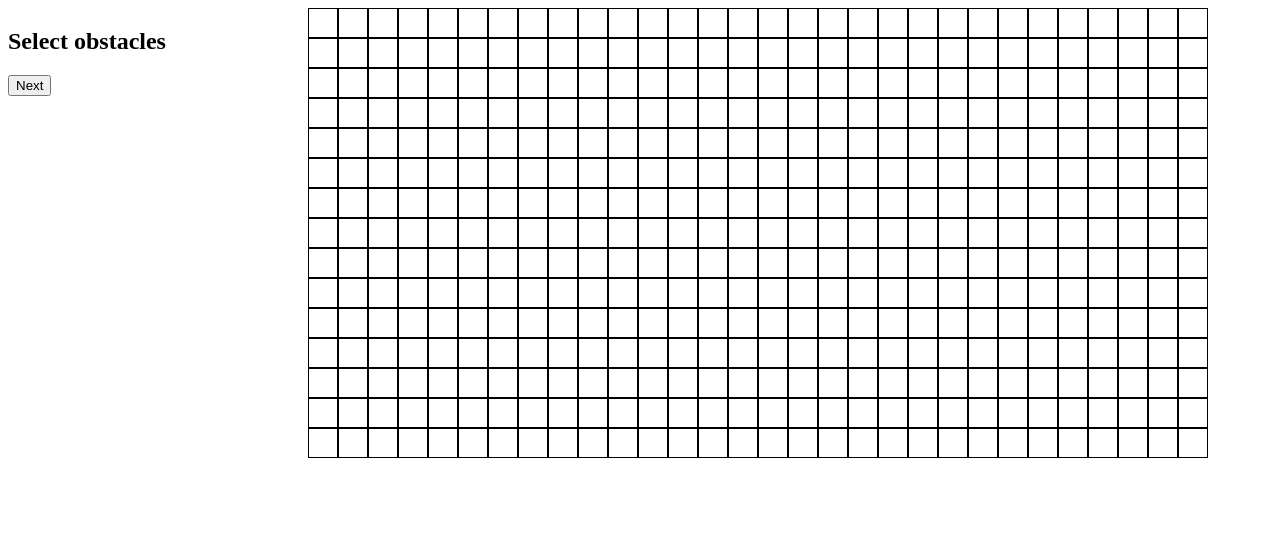
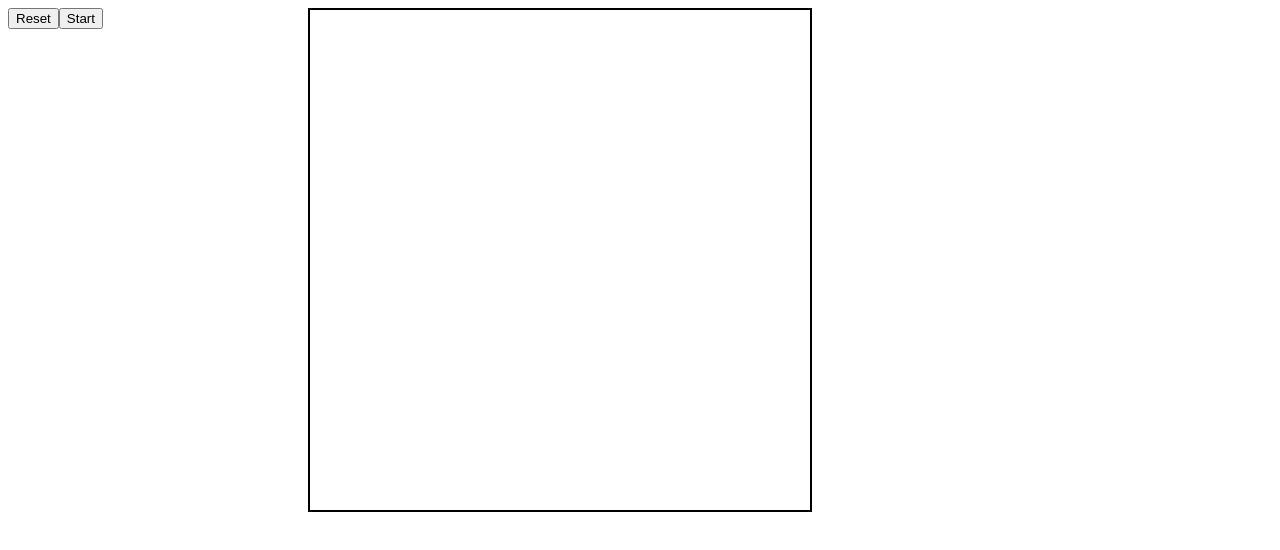
Before and after one commit to arobelix/AlgoVisualizer, a website: page src/main.html in a window 1280 px wide. Drawn offline with Linux system fonts and the light colour scheme.

Commit message:
Added server and giftwrapping algo
Server to handle serving different views for different algorithms. Implemented part of giftwrapping algorithm

```diff
--- a/package.json
+++ b/package.json
@@ -7,6 +7,10 @@
     "test": "echo \"Error: no test specified\" && exit 1"
   },
   "author": "Aaron Maskarenas",
+  "repository": {
+    "type": "git",
+    "url": "https://github.com/arobelix/AlgoVisualizer.git"
+  },
   "license": "ISC",
   "dependencies": {
     "express": "^4.17.1"
--- a/src/bfs.js
+++ b/src/bfs.js
@@ -76,7 +76,7 @@ window.onload = () => {
 
     generateStageInstructions();
 
-    };
+};
 
 //Instructions
 generateStageInstructions = () => {
--- /dev/null
+++ b/src/giftwrapping.js
@@ -0,0 +1,81 @@
+points = {};
+p = [];
+window.onload = () => {
+    const root = document.getElementById("root");
+    const canvas = document.createElement("canvas");
+    canvas.height = 500;
+    canvas.width = 500;
+    canvas.classList.add('canvas');
+    const ctx = canvas.getContext('2d');
+    canvas.id = 'canvas';
+    canvas.addEventListener('click', (m) => {
+        if (points.hasOwnProperty((m.clientX-canvas.getBoundingClientRect().left).toString() + '-' + (m.clientY-canvas.getBoundingClientRect().top).toString())) {
+            return;
+        }
+        console.log((m.clientX-canvas.getBoundingClientRect().left), (m.clientY-canvas.getBoundingClientRect().top));
+        ctx.beginPath();
+        ctx.moveTo(0,0);
+        ctx.rect(m.clientX-canvas.getBoundingClientRect().left-1, m.clientY-canvas.getBoundingClientRect().top-1,2,2);
+        ctx.stroke();
+        points[(m.clientX-canvas.getBoundingClientRect().left).toString() + '-' + (m.clientY-canvas.getBoundingClientRect().top).toString()] = true;
+        p.push([(m.clientX-canvas.getBoundingClientRect().left), (m.clientY-canvas.getBoundingClientRect().top)]);
+    })
+    root.appendChild(canvas);
+    generateInstructions();
+    };
+
+    generateInstructions = () => {
+        let instructions = document.getElementById('instructions');
+        let reset = document.createElement('button');
+        reset.innerHTML = "Reset";
+        reset.addEventListener('click', () => resetCanvas());
+        instructions.appendChild(reset);
+        let start = document.createElement('button');
+        start.innerHTML = "Start";
+        start.addEventListener('click', () => startWrap());
+        instructions.appendChild(start);
+    }
+
+
+    resetCanvas = () => {
+        const canvas = document.getElementById('canvas');
+        const ctx = canvas.getContext('2d');
+        ctx.clearRect(0,0,canvas.width, canvas.height);
+        points = {}
+    }
+
+    drawLine = (p1, p2) => {
+        const canvas = document.getElementById('canvas');
+        const ctx = canvas.getContext('2d');
+        console.log(p1, p2);
+        ctx.beginPath();
+        ctx.moveTo(p1[0], p1[1]);
+        ctx.lineTo(p2[0], p2[1]);
+        ctx.stroke();
+    }
+
+    startWrap = () => {
+        //find lowest point OR maintain the lowest(highest y value) point
+        //change its color to green. Draw potential line to any other point, make it red.
+        //Iterate through all points. When more lefter point is found, draw new line.
+        //  -Redraw original screen and then draw new line
+        //When all points have been iterated through, add the line to list of valid lines, and redraw screen (with only valid lines).
+        //valid lines are blue
+        //do this until we arrive back at starting point.
+        //Then finish
+
+
+    }
+
+    cross = (p1, p2) => {
+        return p1[0]*p2[1]-p1[1]*p2[0];
+    }
+
+    addLine = (p1, p2) => {
+        //add line to list of valid lines
+
+    }
+
+    drawScreen = () => {
+        //draw all points and lines
+    }
--- a/src/index.css
+++ b/src/index.css
@@ -9,7 +9,11 @@
     border-color: black;
     border-width: 1px;
 }
+.canvas {
 
+    border-style: solid;
+    border-width: 2px;
+}
 #instructions {
     display:block;
     float:left;
--- a/src/main.html
+++ b/src/main.html
@@ -3,7 +3,7 @@
     <head>
         <title>AlgoVisualizer</title>
         <link rel="stylesheet" href="index.css">
-        <script src="dfs.js"></script>
+        <script src="giftwrapping.js"></script>
     </head>
     <body>
         <div id="instructions">
```
Also changed, not shown: src/index.js (added, +21 -0 lines).
